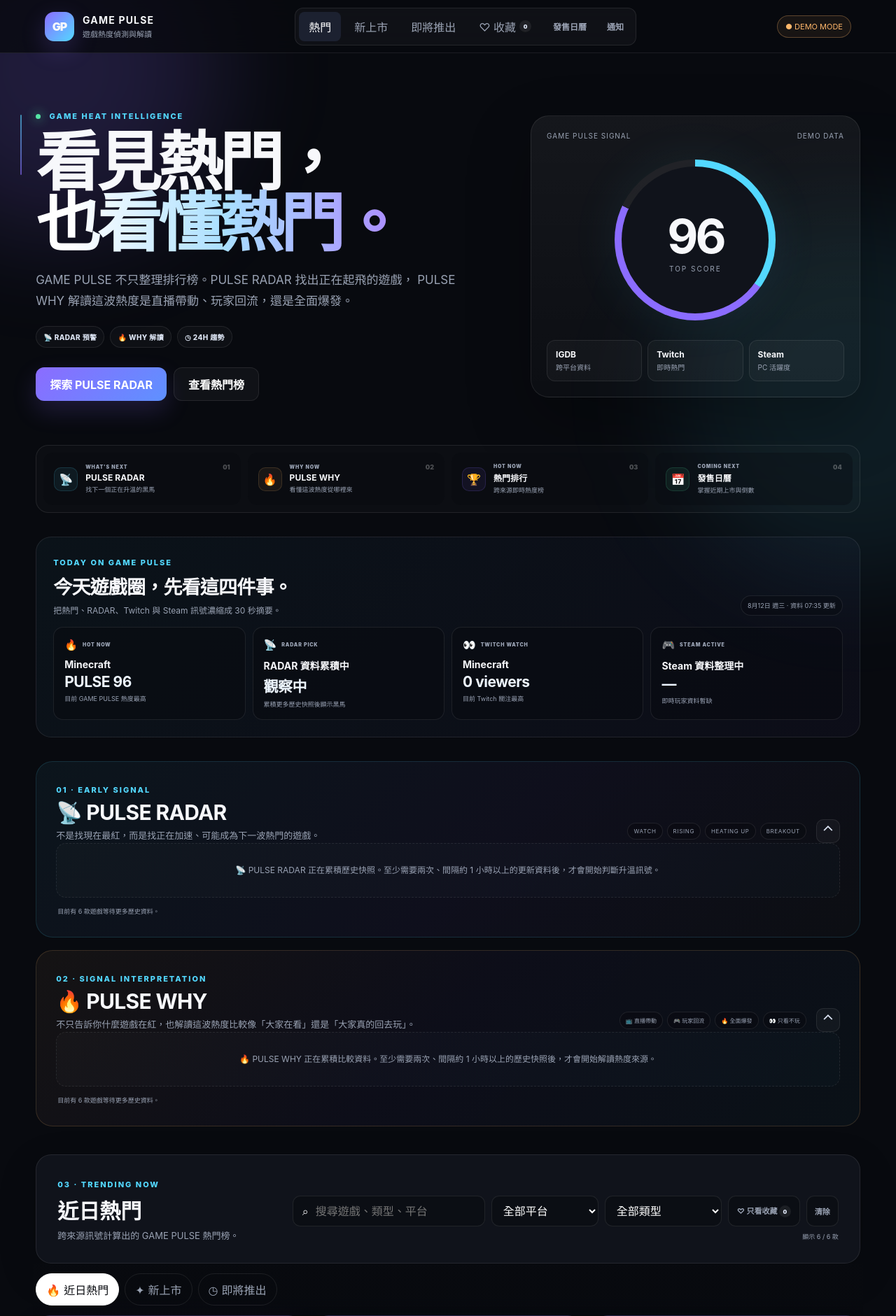
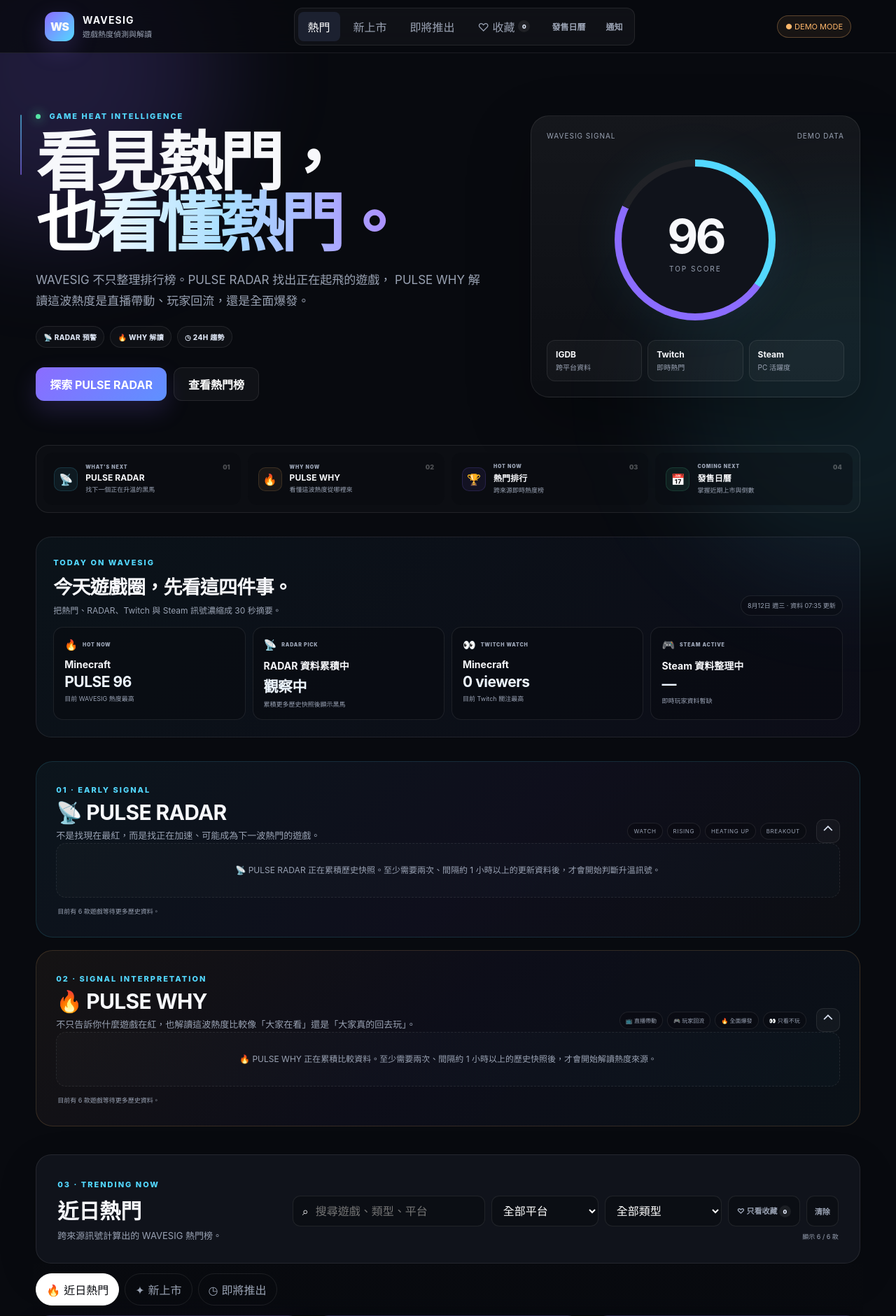
Before and after one commit to kuildy/game_pulse, a Flask app: page / in a window 1280 px wide. Shown: the top 1881 px of the page at 70% size. Run offline with Flask 3, Linux system fonts and the light colour scheme; data comes from the database, SQL or seed files in the repository; data that the repository does not hold is empty.

Commit message:
Add files via upload

```diff
--- a/game_pulse_full/static/js/app.js
+++ b/game_pulse_full/static/js/app.js
@@ -5,7 +5,7 @@ const $ = (s) => document.querySelector(s);
 const $$ = (s) => [...document.querySelectorAll(s)];
 
 const copy = {
-  hot: ["03 · TRENDING NOW","近日熱門","跨來源訊號計算出的 GAME PULSE 熱門榜。"],
+  hot: ["03 · TRENDING NOW","近日熱門","跨來源訊號計算出的 WAVESIG 熱門榜。"],
   new: ["03 · NEW RELEASES","近日新上市","過去 30 天內推出的跨平台遊戲。"],
   upcoming: ["03 · COMING SOON","即將推出","未來 90 天預計推出的遊戲。"]
 };
@@ -307,7 +307,7 @@ async function loadTodaySummary(){
       summaryItem({
         eyebrow:"HOT NOW", icon:"🔥", title:hottest.title,
         value:`PULSE ${Math.round(hottest.pulse_score || 0)}`,
-        note:"目前 GAME PULSE 熱度最高", game:hottest
+        note:"目前 WAVESIG 熱度最高", game:hottest
       }),
       radarTop ? summaryItem({
         eyebrow:"RADAR PICK", icon:"📡", title:radarTop.title,
@@ -412,7 +412,7 @@ function whyCard(item){
       <div class="why-topline"><span class="why-type">${escapeHtml(item.type_zh || "熱度解讀")}</span><strong>可信度 ${Number(item.confidence || 0).toFixed(0)}%</strong></div>
       <h3><a href="${detailUrl}">${escapeHtml(item.title)}</a></h3>
       <h4>${escapeHtml(item.headline || "近期熱度出現變化")}</h4>
-      <p>${escapeHtml(item.explanation || "GAME PULSE 正在分析多來源訊號。")}</p>
+      <p>${escapeHtml(item.explanation || "WAVESIG 正在分析多來源訊號。")}</p>
       <div class="why-evidence">${evidence}</div>
     </div>
   </article>`;
@@ -509,7 +509,7 @@ function bindModalButtons(games){
         ${(g.genres||[]).map(x=>`<span class="chip">${escapeHtml(x)}</span>`).join("")}
       </div>
       <p class="modal-summary">${escapeHtml(g.summary || "暫無詳細介紹。")}</p>
-      <div class="formula-row"><b>${Math.round(g.pulse_score||0)}</b><span>GAME PULSE SCORE</span></div>
+      <div class="formula-row"><b>${Math.round(g.pulse_score||0)}</b><span>PULSE SCORE</span></div>
       ${g.release_date?`<div class="formula-row"><b>◷</b><span>發售日 ${dateText(g.release_date)}</span></div>`:""}
       ${g.steam_players!=null?`<div class="formula-row"><b>PC</b><span>Steam 目前玩家 ${Number(g.steam_players).toLocaleString()}</span></div>`:""}
       <div class="modal-stores">${stores}</div>`;
--- a/game_pulse_full/static/js/game_detail.js
+++ b/game_pulse_full/static/js/game_detail.js
@@ -96,7 +96,7 @@
           <div class="publisher-fallback">
             <div class="publisher-fallback-head"><span>OFFICIAL SOURCE</span><h3>目前尚無可顯示的 Steam 最新消息</h3></div>
             ${publisherLine}
-            <p>GAME PULSE 已改為提供發行商或遊戲官方來源，不會用不明第三方新聞填補空缺。</p>
+            <p>WAVESIG 會優先提供發行商或遊戲官方來源，不會用不明第三方新聞填補空缺。</p>
             <div class="publisher-source-grid">${publisherCards}${gameOfficial}</div>
           </div>`;
         return;
--- a/game_pulse_full/templates/admin.html
+++ b/game_pulse_full/templates/admin.html
@@ -3,14 +3,14 @@
 <head>
   <meta charset="utf-8">
   <meta name="viewport" content="width=device-width,initial-scale=1">
-  <title>管理後台｜GAME PULSE</title>
+  <title>管理後台｜WAVESIG</title>
   <link rel="stylesheet" href="{{ url_for('static', filename='css/style.css') }}">
   <link rel="stylesheet" href="{{ url_for('static', filename='css/admin.css') }}">
 </head>
 <body class="admin-page">
   <div class="ambient ambient-a"></div><div class="ambient ambient-b"></div>
   <header class="nav">
-    <a class="logo" href="{{ url_for('index') }}"><span class="logo-mark">GP</span><span class="logo-copy"><b>GAME PULSE</b><small>ADMIN</small></span></a>
+    <a class="logo" href="{{ url_for('index') }}"><span class="logo-mark">WS</span><span class="logo-copy"><b>WAVESIG</b><small>ADMIN</small></span></a>
     {% if authenticated %}<form method="post" action="{{ url_for('admin_logout') }}"><button class="secondary admin-logout">登出</button></form>{% endif %}
   </header>
 
@@ -20,7 +20,7 @@
     {% elif not authenticated %}
       <section class="admin-login-card"><span class="micro">ADMIN LOGIN</span><h1>管理後台</h1><p>輸入 Render Environment 中設定的 ADMIN_TOKEN。</p>{% if login_error %}<div class="admin-error">{{ login_error }}</div>{% endif %}<form method="post" action="{{ url_for('admin_login') }}"><input type="password" name="token" autocomplete="current-password" placeholder="ADMIN_TOKEN" required><button class="primary">登入</button></form></section>
     {% else %}
-      <section class="admin-heading"><div><span class="micro">CONTROL ROOM</span><h1>GAME PULSE 後台</h1><p>查看資料來源、歷史資料、通知與 Twitch → IGDB 配對覆寫。</p></div><form method="post" action="{{ url_for('admin_refresh') }}"><button class="primary">立即重新抓取資料</button></form></section>
+      <section class="admin-heading"><div><span class="micro">CONTROL ROOM</span><h1>WAVESIG 後台</h1><p>查看資料來源、歷史資料、通知與 Twitch → IGDB 配對覆寫。</p></div><form method="post" action="{{ url_for('admin_refresh') }}"><button class="primary">立即重新抓取資料</button></form></section>
 
       <section class="admin-stat-grid">
         <div><small>HOT</small><b>{{ stats.sections.get('hot', {}).get('count', 0) }}</b></div>
--- a/game_pulse_full/templates/index.html
+++ b/game_pulse_full/templates/index.html
@@ -3,12 +3,12 @@
 <head>
   <meta charset="utf-8">
   <meta name="viewport" content="width=device-width,initial-scale=1">
-  <meta name="description" content="GAME PULSE — 遊戲熱度偵測與解讀平台。用 PULSE RADAR 發現正在起飛的遊戲，用 PULSE WHY 看懂熱度從哪裡來。">
+  <meta name="description" content="WAVESIG — 遊戲熱度偵測與解讀平台。用 PULSE RADAR 發現正在起飛的遊戲，用 PULSE WHY 看懂熱度從哪裡來。">
   <meta name="theme-color" content="#080a0f">
-  <meta property="og:title" content="GAME PULSE｜看見熱門，也看懂熱門">
+  <meta property="og:title" content="WAVESIG｜看見下一波遊戲熱潮">
   <meta property="og:description" content="跨平台整合 IGDB、Twitch、Steam 訊號，偵測正在升溫的遊戲並解讀熱度來源。">
   <meta property="og:type" content="website">
-  <title>GAME PULSE｜看見熱門，也看懂熱門</title>
+  <title>WAVESIG｜看見下一波遊戲熱潮</title>
   <link rel="preconnect" href="https://images.igdb.com" crossorigin>
   <link rel="stylesheet" href="{{ url_for('static', filename='css/style.css') }}">
 </head>
@@ -18,8 +18,8 @@
 
   <header class="nav">
     <a class="logo" href="#">
-      <span class="logo-mark">GP</span>
-      <span class="logo-copy"><b>GAME PULSE</b><small>遊戲熱度偵測與解讀</small></span>
+      <span class="logo-mark">WS</span>
+      <span class="logo-copy"><b>WAVESIG</b><small>遊戲熱度偵測與解讀</small></span>
     </a>
 
     <nav class="nav-links">
@@ -49,10 +49,10 @@
         <div class="eyebrow"><span class="live-dot"></span> GAME HEAT INTELLIGENCE</div>
         <h1>看見熱門，<br><em>也看懂熱門。</em></h1>
         <p>
-          GAME PULSE 不只整理排行榜。PULSE RADAR 找出正在起飛的遊戲，
+          WAVESIG 不只整理排行榜。PULSE RADAR 找出正在起飛的遊戲，
           PULSE WHY 解讀這波熱度是直播帶動、玩家回流，還是全面爆發。
         </p>
-        <div class="hero-pill-row" aria-label="GAME PULSE 核心功能">
+        <div class="hero-pill-row" aria-label="WAVESIG 核心功能">
           <span>📡 RADAR 預警</span><span>🔥 WHY 解讀</span><span>◷ 24H 趨勢</span>
         </div>
         <div class="hero-actions">
@@ -63,7 +63,7 @@
 
       <div class="signal-panel">
         <div class="signal-top">
-          <span>GAME PULSE SIGNAL</span>
+          <span>WAVESIG SIGNAL</span>
           <span id="lastStatus">資料載入中</span>
         </div>
         <div class="signal-ring">
@@ -80,7 +80,7 @@
       </div>
     </section>
 
-    <section class="pulse-map" aria-label="GAME PULSE 快速導覽">
+    <section class="pulse-map" aria-label="WAVESIG 快速導覽">
       <a href="#radar" class="pulse-map-card radar-map">
         <span class="pulse-map-icon">📡</span>
         <div><small>WHAT'S NEXT</small><b>PULSE RADAR</b><p>找下一個正在升溫的黑馬</p></div>
@@ -106,7 +106,7 @@
     <section class="today-section" id="today">
       <div class="today-heading">
         <div>
-          <span class="micro">TODAY ON GAME PULSE</span>
+          <span class="micro">TODAY ON WAVESIG</span>
           <h2>今天遊戲圈，先看這四件事。</h2>
           <p>把熱門、RADAR、Twitch 與 Steam 訊號濃縮成 30 秒摘要。</p>
         </div>
@@ -176,7 +176,7 @@
       <div class="section-title">
         <span id="sectionEyebrow">03 · TRENDING NOW</span>
         <h2 id="sectionTitle">近日熱門</h2>
-        <p id="sectionDescription">跨來源訊號計算出的 GAME PULSE 熱門榜。</p>
+        <p id="sectionDescription">跨來源訊號計算出的 WAVESIG 熱門榜。</p>
       </div>
 
       <div class="filter-area">
@@ -221,7 +221,7 @@
         <span class="micro">HOW IT WORKS</span>
         <h2>不是「Steam 第一名」<br>就叫全平台最熱門。</h2>
         <p>
-          GAME PULSE 會把不同來源先正規化，再混合成 0–100 分。
+          WAVESIG 會把不同來源先正規化，再混合成 0–100 分。
           IGDB PopScore 可涵蓋 IGDB 行為、Steam 指標與 Twitch 觀看等 primitives；
           Twitch Top Games 則補上更即時的直播熱門訊號。
         </p>
@@ -245,7 +245,7 @@
 
   <footer>
     <div>
-      <b>GAME PULSE</b>
+      <b>WAVESIG</b>
       <p>遊戲熱度偵測・趨勢分析・跨平台情報</p>
     </div>
     <p>資料與商標屬各自權利人所有。排名為本站自訂指標，不代表官方排行。</p>
```
Also changed, not shown: game_pulse_full/templates/calendar.html (+6 -6 lines), game_pulse_full/templates/game_detail.html (+11 -11 lines), game_pulse_full/templates/notifications.html (+4 -4 lines).
